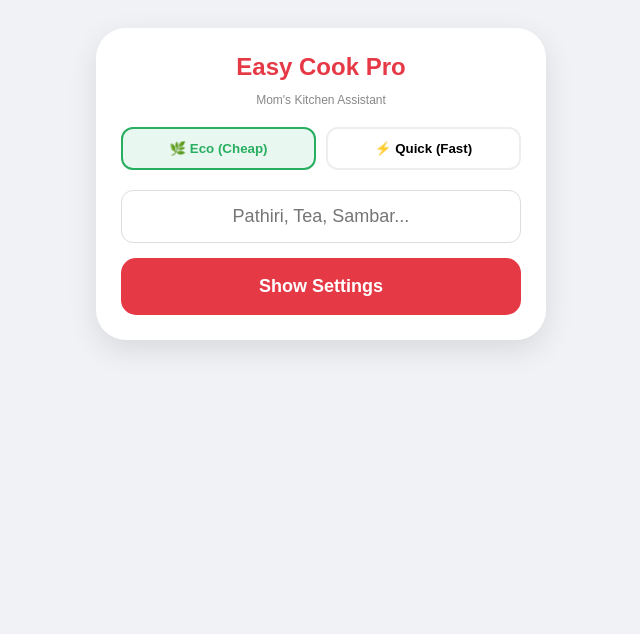
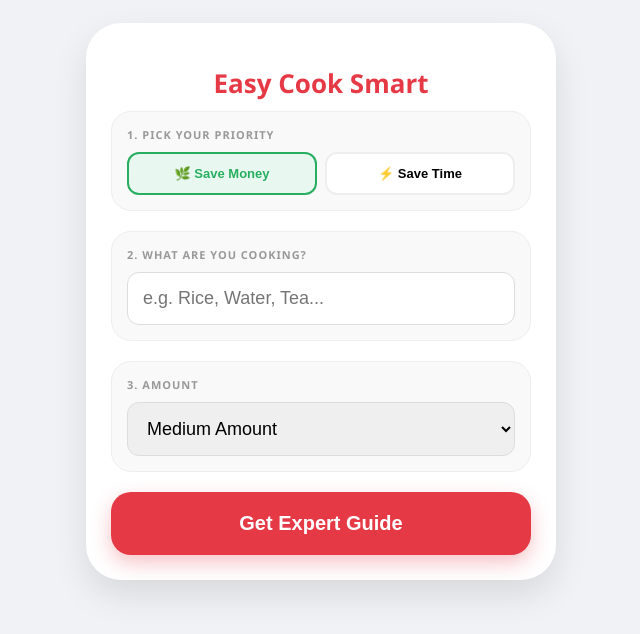
Before and after one commit to contactshanoosgalaxy-wq/Cookhelp, a plain HTML site: page index.html in a window 1280 px wide. Shown: the whole page, without its empty margins (319-959 px from the left). Drawn offline with Linux system fonts and the light colour scheme.

Commit message:
Update index.html

```diff
--- a/index.html
+++ b/index.html
@@ -3,87 +3,159 @@
 <head>
     <meta charset="UTF-8">
     <meta name="viewport" content="width=device-width, initial-scale=1.0, maximum-scale=1.0, user-scalable=no">
-    <title>Easy Cook Master - Fixed</title>
+    <title>Easy Cook Smart-Sense</title>
     <style>
         :root { --red: #e63946; --green: #27ae60; --blue: #0984e3; }
-        body { font-family: sans-serif; background: #f0f2f5; padding: 20px; display: flex; justify-content: center; }
-        .app { max-width: 400px; width: 100%; background: white; border-radius: 30px; padding: 25px; box-shadow: 0 10px 30px rgba(0,0,0,0.1); }
-        h1 { color: var(--red); text-align: center; margin: 0; font-size: 24px; }
-        .picker { display: flex; gap: 10px; margin: 20px 0; }
-        .btn-s { flex: 1; padding: 12px; border-radius: 12px; border: 2px solid #eee; background: white; font-weight: bold; cursor: pointer; }
+        body { font-family: 'Segoe UI', sans-serif; background: #f0f2f5; padding: 15px; display: flex; justify-content: center; }
+        .app { max-width: 420px; width: 100%; background: white; border-radius: 35px; padding: 25px; box-shadow: 0 15px 35px rgba(0,0,0,0.1); }
+        h1 { color: var(--red); text-align: center; margin-bottom: 10px; font-size: 26px; }
+
+        .section { margin-bottom: 20px; background: #f9f9f9; padding: 15px; border-radius: 20px; border: 1px solid #eee; transition: 0.3s; }
+        label { font-size: 11px; font-weight: 800; color: #999; text-transform: uppercase; display: block; margin-bottom: 10px; letter-spacing: 1px; }
+
+        .picker { display: flex; gap: 8px; }
+        .btn-s { flex: 1; padding: 12px; border-radius: 12px; border: 2px solid #eee; background: white; font-weight: 700; cursor: pointer; font-size: 13px; }
         .active-eco { border-color: var(--green); color: var(--green); background: #e8f8f0; }
         .active-quick { border-color: var(--blue); color: var(--blue); background: #eaf4ff; }
-        input { width: 100%; padding: 15px; border: 1px solid #ddd; border-radius: 12px; font-size: 18px; box-sizing: border-box; text-align: center; }
-        .go-btn { width: 100%; background: var(--red); color: white; border: none; padding: 18px; border-radius: 15px; font-size: 18px; font-weight: bold; margin-top: 15px; cursor: pointer; }
-        #res { display: none; margin-top: 20px; padding: 20px; border-radius: 20px; background: #fff; border: 2px solid #eee; }
-        .price { background: #fff9e6; padding: 10px; border-radius: 10px; font-weight: bold; color: #856404; text-align: center; margin-top: 10px; }
+
+        select, input { width: 100%; padding: 15px; border: 1px solid #ddd; border-radius: 12px; font-size: 18px; box-sizing: border-box; outline: none; transition: 0.3s; }
+        input:focus { border-color: var(--red); }
+
+        .go-btn { width: 100%; background: var(--red); color: white; border: none; padding: 20px; border-radius: 20px; font-size: 20px; font-weight: bold; cursor: pointer; box-shadow: 0 8px 20px rgba(230,57,70,0.3); }
+
+        #res { display: none; margin-top: 20px; padding: 20px; border-radius: 25px; border: 3px solid var(--green); animation: pop 0.3s ease; text-align: left; }
+        @keyframes pop { from { transform: scale(0.9); opacity: 0; } to { transform: scale(1); opacity: 1; } }
+        .cost-box { background: #fff9e6; padding: 15px; border-radius: 15px; font-weight: 800; color: #856404; text-align: center; font-size: 22px; margin: 15px 0; border: 1px dashed #d4af37; }
     </style>
 </head>
 <body>
 
 <div class="app">
-    <h1>Easy Cook Pro</h1>
-    <p style="text-align:center; color:#888; font-size:12px;">Mom's Kitchen Assistant</p>
+    <h1>Easy Cook Smart</h1>
 
-    <div class="picker">
-        <button id="eB" class="btn-s active-eco" onclick="set('eco')">🌿 Eco (Cheap)</button>
-        <button id="qB" class="btn-s" onclick="set('quick')">⚡ Quick (Fast)</button>
+    <div class="section">
+        <label>1. Pick Your Priority</label>
+        <div class="picker">
+            <button id="eB" class="btn-s active-eco" onclick="setMode('eco')">🌿 Save Money</button>
+            <button id="qB" class="btn-s" onclick="setMode('quick')">⚡ Save Time</button>
+        </div>
     </div>
 
-    <input type="text" id="dish" placeholder="Pathiri, Tea, Sambar...">
-    <button class="go-btn" onclick="cook()">Show Settings</button>
+    <div class="section">
+        <label>2. What are you cooking?</label>
+        <input type="text" id="dish" placeholder="e.g. Rice, Water, Tea..." oninput="updateQtyLabels()">
+    </div>
+
+    <div class="section" id="qtySection">
+        <label id="qtyLabel">3. Amount</label>
+        <select id="qty">
+            <option value="0.5">Small Amount</option>
+            <option value="1" selected>Medium Amount</option>
+            <option value="3">Large Amount</option>
+        </select>
+    </div>
+
+    <button class="go-btn" onclick="calculate()">Get Expert Guide</button>
 
     <div id="res">
-        <div id="m" style="font-size:22px; font-weight:bold; margin-bottom:10px;">Mode</div>
-        <div style="display:flex; justify-content:space-between; margin-bottom:5px;">
-            <span>Time: <b id="t">0</b></span>
-            <span>Power: <b id="p">0</b></span>
+        <div id="mName" style="font-size:24px; font-weight:900;">🍲 Mode</div>
+        <div style="margin: 10px 0; font-size: 18px; line-height: 1.6;">
+            ⏱️ Time: <b id="outT">0</b><br>
+            🔌 Power: <b id="outP">0</b>
         </div>
-        <div class="price" id="c">Cost: ₹0.00</div>
-        <p id="tip" style="font-size:13px; color:#666; margin-top:10px; font-style:italic;"></p>
+        <div class="cost-box" id="outC">₹0.00</div>
+        <p id="outTip" style="font-size:13px; color:#666; font-style:italic; border-top: 1px solid #eee; padding-top: 10px;"></p>
     </div>
 </div>
 
 <script>
-    let s = 'eco';
-    function set(x) {
-        s = x;
-        document.getElementById('eB').className = 'btn-s' + (x==='eco'?' active-eco':'');
-        document.getElementById('qB').className = 'btn-s' + (x==='quick'?' active-quick':'');
+    let currentMode = 'eco';
+
+    function setMode(m) {
+        currentMode = m;
+        document.getElementById('eB').className = 'btn-s' + (m==='eco'?' active-eco':'');
+        document.getElementById('qB').className = 'btn-s' + (m==='quick'?' active-quick':'');
     }
 
-    function cook() {
-        const d = document.getElementById('dish').value.toLowerCase();
+    // THIS IS THE SMART PART: Changes the dropdown based on what she types
+    function updateQtyLabels() {
+        const dish = document.getElementById('dish').value.toLowerCase();
+        const label = document.getElementById('qtyLabel');
+        const select = document.getElementById('qty');
+
+        if (dish.includes('water') || dish.includes('milk') || dish.includes('tea')) {
+            label.innerText = "3. How many Liters?";
+            select.innerHTML = `
+                <option value="0.2">Less than 1 Liter (1-2 cups)</option>
+                <option value="1" selected>1 to 3 Liters (Family size)</option>
+                <option value="4">5+ Liters (Large Pot)</option>
+                <option value="8">10+ Liters (Bathing/Big Event)</option>
+            `;
+        } else if (dish.includes('rice') || dish.includes('dal') || dish.includes('sambar')) {
+            label.innerText = "3. How many Kilograms (kg)?";
+            select.innerHTML = `
+                <option value="0.5">Less than 500g</option>
+                <option value="1" selected>1kg to 2kg</option>
+                <option value="2.5">3kg to 5kg</option>
+            `;
+        } else {
+            label.innerText = "3. Quantity";
+            select.innerHTML = `
+                <option value="0.5">Small</option>
+                <option value="1" selected>Medium</option>
+                <option value="3">Large</option>
+            `;
+        }
+    }
+
+    function calculate() {
+        const dish = document.getElementById('dish').value.toLowerCase().trim();
+        const qtyMultiplier = parseFloat(document.getElementById('qty').value);
         const res = document.getElementById('res');
-        if(!d) return; res.style.display = 'block';
 
-        let mode = "Hot-Pot", w = 1000, m = 10, tip = "Watch carefully!";
+        if(!dish) return;
+        res.style.display = 'block';
 
-        // FIXED LOGIC
-        if (d.includes('pathiri') || d.includes('chappathi') || d.includes('dosa')) {
-            mode = "Fry / Quick Fry";
-            if(s === 'eco') { w = 800; m = 12; tip = "Slower heat, but saves the most money."; }
-            else { w = 1800; m = 5; tip = "Very fast! Don't let it burn."; }
+        let mode = "Hot-Pot", watts = 1000, baseMins = 10, tip = "Keep the pan centered.";
+
+        // Food Logic
+        if (dish.includes('water') || dish.includes('milk') || dish.includes('tea')) {
+            mode = "🍵 Hot-Pot";
+            if(currentMode === 'eco') { watts = 800; baseMins = 6; }
+            else { watts = 1600; baseMins = 3; }
+            tip = "For large amounts, use a lid to save ₹1.00+ on the bill.";
         }
-        else if (d.includes('rice') || d.includes('curry') || d.includes('sambar') || d.includes('dal')) {
-            mode = "Braise / Slow Fire";
-            if(s === 'eco') { w = 500; m = 35; tip = "The ultimate money-saving mode."; }
-            else { w = 1400; m = 18; tip = "Cooks fast but uses more units."; }
+        else if (dish.includes('rice') || dish.includes('sambar') || dish.includes('dal')) {
+            mode = "🍲 Braise / Slow Fire";
+            if(currentMode === 'eco') { watts = 500; baseMins = 25; }
+            else { watts = 1300; baseMins = 15; }
+            tip = "The safest mode for big pots of rice.";
         }
-        else if (d.includes('tea') || d.includes('milk')) {
-            mode = "Hot-Pot";
-            if(s === 'eco') { w = 800; m = 8; tip = "Safer for milk, won't spill easily."; }
-            else { w = 1600; m = 3; tip = "Boils in a flash!"; }
+        else if (dish.includes('pathiri') || dish.includes('chappathi') || dish.includes('fry')) {
+            mode = "🍳 Fry / Quick Fry";
+            watts = (currentMode === 'eco' ? 1000 : 1800);
+            baseMins = 10;
+            tip = "Quantity for fry depends on how many pieces you have.";
+        } else if (!["food","rice","tea","water","milk","fry","curry"].some(x => dish.includes(x))) {
+             // Shanu's Safety Check
+             document.getElementById('mName').innerText = "❌ Not Edible";
+             document.getElementById('outC').innerText = "₹0.00";
+             document.getElementById('outTip').innerText = "Shanu, you can't cook a " + dish + "!";
+             return;
         }
 
-        // Final Price Calculation (₹6 per unit)
-        let cost = (w * (m / 60) / 1000) * 6;
+        let finalMins = Math.round(baseMins * qtyMultiplier);
+        let units = (watts * (finalMins / 60)) / 1000;
+        let cost = units * 6; // ₹6 per unit
 
-        document.getElementById('m').innerText = "🍲 " + mode;
-        document.getElementById('t').innerText = m + " mins";
-        document.getElementById('p').innerText = w + "W";
-        document.getElementById('c').innerText = "Estimated Cost: ₹" + cost.toFixed(2);
-        document.getElementById('tip').innerText = tip;
+        document.getElementById('mName').innerText = mode;
+        document.getElementById('outT').innerText = finalMins + " mins";
+        document.getElementById('outP').innerText = (watts > 0 ? watts + "W" : "OFF");
+        document.getElementById('outC').innerText = "Cost: ₹" + cost.toFixed(2);
+        document.getElementById('outTip').innerText = tip;
+        document.getElementById('res').style.borderColor = (currentMode === 'eco' ? '#27ae60' : '#0984e3');
+
+        window.scrollTo({ top: document.body.scrollHeight, behavior: 'smooth' });
     }
 </script>
 
```
